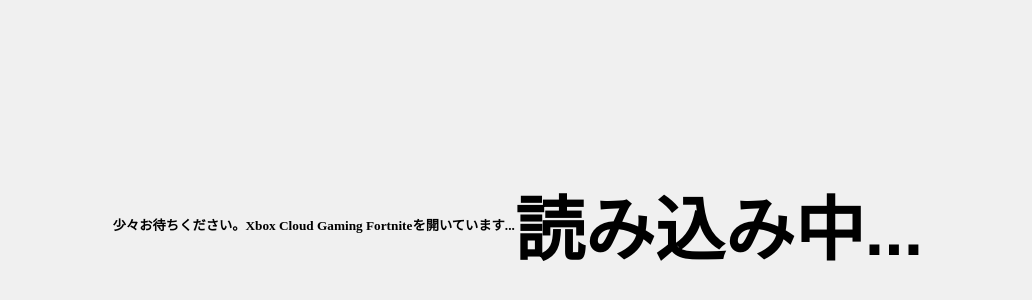
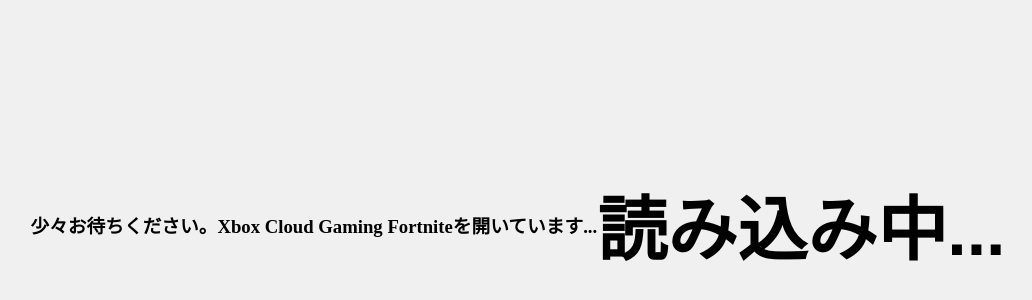
Before and after one commit to fynk7777/Fortnite-Xbox-Cloud-Gaming, a plain HTML site: page index.html in a window 1280 px wide. Shown: the part 176-476 px from the top of the page, without its empty margins (122-1154 px from the left). Drawn offline with Linux system fonts and the light colour scheme.

Commit message:
Update index.html

```diff
--- a/index.html
+++ b/index.html
@@ -6,7 +6,7 @@
     <link rel="icon" href="fortnite_icon.png" type="image/png">
     <title>フォートナイト</title>
 
-    <h5>少々お待ちください。Xbox Cloud Gaming Fortniteを開いています...</h5><br>
+    <h3>少々お待ちください。Xbox Cloud Gaming Fortniteを開いています...</h3>
       <style>
     body {
       display: flex;
```
